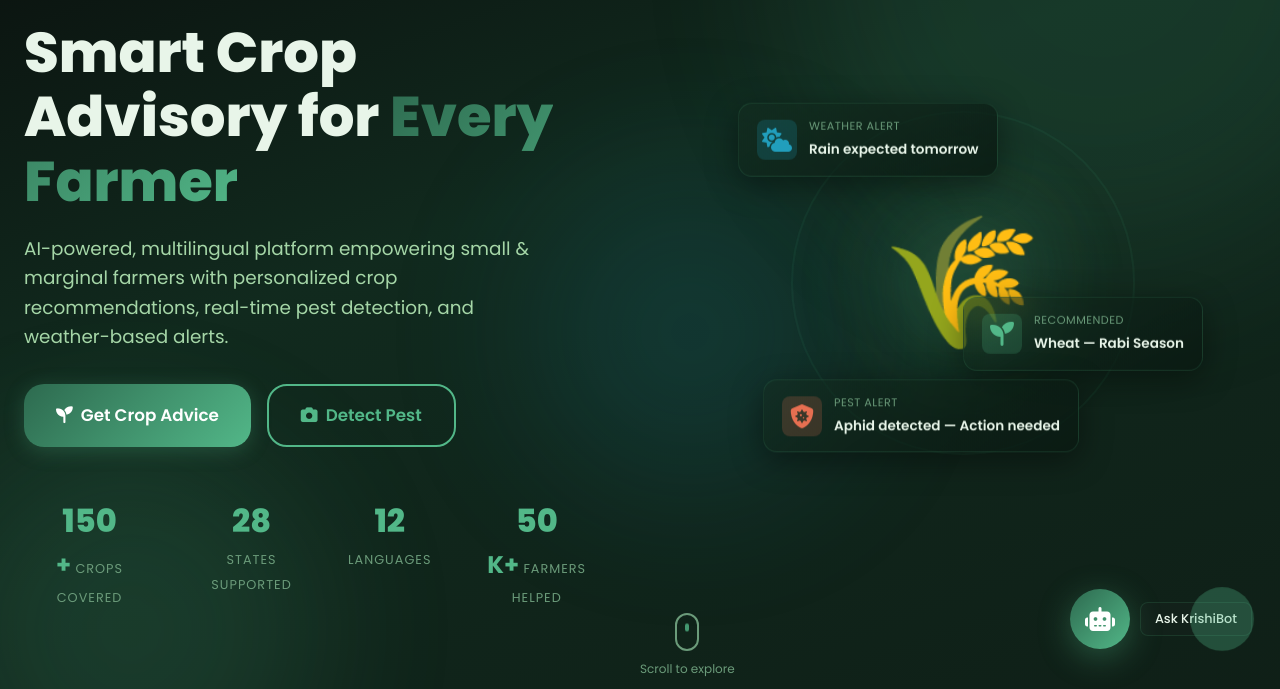
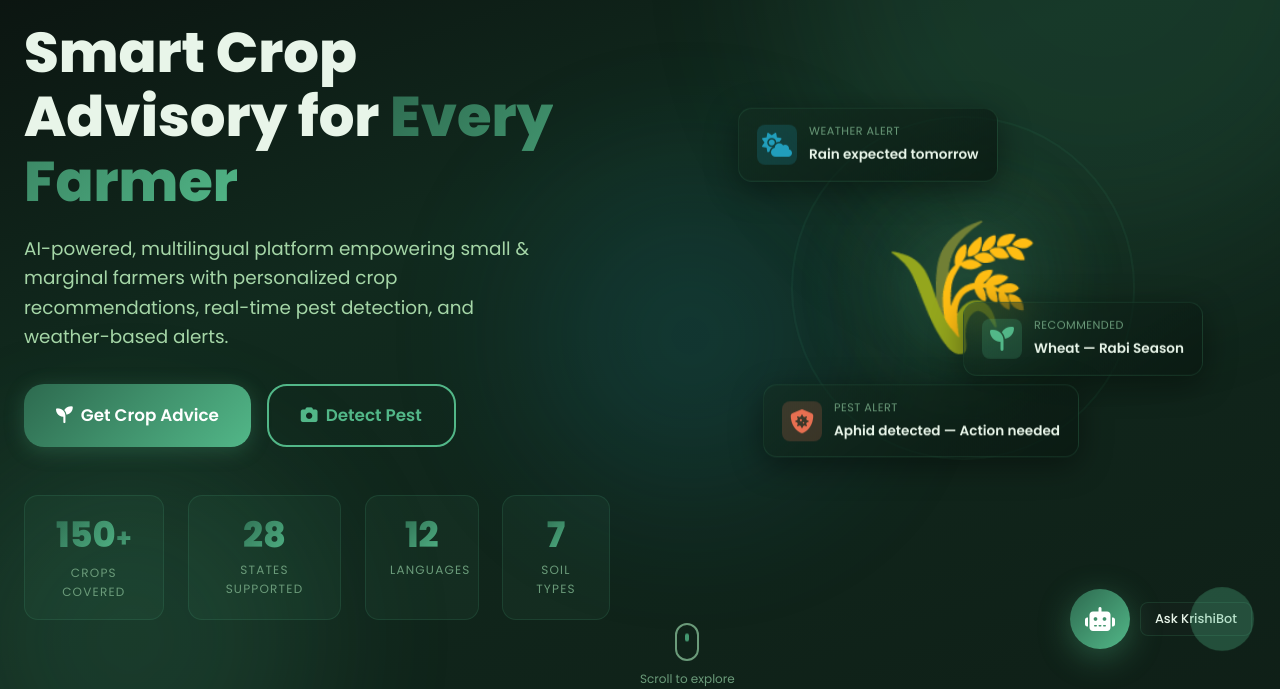
Before and after one commit to sheshankswamy/KrishiMitra, a plain HTML site: page index.html in a window 1280 px wide. Shown: the part 123-812 px from the top of the page. Drawn offline with Linux system fonts and the light colour scheme.

Commit message:
Updated project

```diff
--- a/index.html
+++ b/index.html
@@ -90,8 +90,8 @@
                         <span class="stat-label" data-i18n="stat_langs">Languages</span>
                     </div>
                     <div class="stat-item">
-                        <span class="stat-number" data-target="50">0</span><span class="stat-suffix">K+</span>
-                        <span class="stat-label" data-i18n="stat_farmers">Farmers Helped</span>
+                        <span class="stat-number" data-target="7">0</span>
+                        <span class="stat-label" data-i18n="stat_soils">Soil Types</span>
                     </div>
                 </div>
             </div>
@@ -427,12 +427,12 @@
                     <ul>
                         <li><i class="fas fa-envelope"></i> team@krishimitra.in</li>
                         <li><i class="fas fa-phone"></i> 1800-XXX-XXXX</li>
-                        <li><i class="fas fa-map-marker-alt"></i> <span data-i18n="footer_location">Punjab, India</span></li>
+                        <li><i class="fas fa-map-marker-alt"></i> <span data-i18n="footer_location">India</span></li>
                     </ul>
                 </div>
             </div>
             <div class="footer-bottom">
-                <p>&copy; 2025 KrishiMitra — SIH Problem Statement #25010 | <span data-i18n="footer_org">Government of Punjab</span></p>
+                <p>&copy; 2025 KrishiMitra — SIH Problem Statement #25010 | <span data-i18n="footer_org">Government of India</span></p>
             </div>
         </div>
     </footer>
--- a/script.js
+++ b/script.js
@@ -144,7 +144,13 @@ function animateCounter(el) {
         const progress = Math.min(elapsed / duration, 1);
         const eased = 1 - Math.pow(1 - progress, 3);
         el.textContent = Math.round(target * eased);
-        if (progress < 1) requestAnimationFrame(update);
+        if (progress < 1) {
+            requestAnimationFrame(update);
+        } else {
+            // Pulse effect when counter finishes
+            el.classList.add('counted');
+            setTimeout(() => el.classList.remove('counted'), 500);
+        }
     }
     requestAnimationFrame(update);
 }
--- a/style.css
+++ b/style.css
@@ -397,32 +397,94 @@ input, select { font-family: inherit; }
 
 /* Hero Stats */
 .hero-stats {
-    display: flex; gap: 32px;
+    display: flex; gap: 24px;
     animation: fadeInUp 0.6s ease 0.4s both;
 }
 
 .stat-item {
     text-align: center;
+    padding: 18px 24px;
+    background: rgba(82, 183, 136, 0.06);
+    border: 1px solid rgba(82, 183, 136, 0.15);
+    border-radius: var(--radius-md);
+    backdrop-filter: blur(8px);
+    transition: all 0.4s cubic-bezier(0.175, 0.885, 0.32, 1.275);
+    opacity: 0;
+    transform: translateY(20px);
+    animation: statPop 0.6s cubic-bezier(0.175, 0.885, 0.32, 1.275) forwards;
+    position: relative;
+    overflow: hidden;
+}
+
+.stat-item::before {
+    content: '';
+    position: absolute;
+    top: 0; left: 0;
+    width: 100%; height: 3px;
+    background: var(--gradient-primary);
+    transform: scaleX(0);
+    transition: transform 0.4s ease;
+}
+
+.stat-item:hover::before {
+    transform: scaleX(1);
+}
+
+.stat-item:nth-child(1) { animation-delay: 0.5s; }
+.stat-item:nth-child(2) { animation-delay: 0.7s; }
+.stat-item:nth-child(3) { animation-delay: 0.9s; }
+.stat-item:nth-child(4) { animation-delay: 1.1s; }
+
+.stat-item:hover {
+    transform: translateY(-6px) scale(1.05);
+    border-color: var(--accent-2);
+    box-shadow: 0 8px 32px rgba(82, 183, 136, 0.2), 0 0 0 1px rgba(82, 183, 136, 0.1);
+    background: rgba(82, 183, 136, 0.1);
+}
+
+@keyframes statPop {
+    0% { opacity: 0; transform: translateY(20px) scale(0.8); }
+    60% { transform: translateY(-4px) scale(1.05); }
+    100% { opacity: 1; transform: translateY(0) scale(1); }
 }
 
 .stat-number {
-    font-size: 2rem;
+    font-size: 2.2rem;
     font-weight: 800;
-    color: var(--accent-2);
-    display: block;
+    background: var(--gradient-primary);
+    -webkit-background-clip: text;
+    -webkit-text-fill-color: transparent;
+    background-clip: text;
+    display: inline;
+    line-height: 1.2;
+}
+
+.stat-number.counted {
+    animation: numberPulse 0.5s ease;
+}
+
+@keyframes numberPulse {
+    0% { transform: scale(1); }
+    50% { transform: scale(1.15); }
+    100% { transform: scale(1); }
 }
 
 .stat-suffix {
-    font-size: 1.5rem;
+    font-size: 1.6rem;
     font-weight: 700;
-    color: var(--accent-2);
+    background: var(--gradient-primary);
+    -webkit-background-clip: text;
+    -webkit-text-fill-color: transparent;
+    background-clip: text;
 }
 
 .stat-label {
-    font-size: 0.8rem;
+    font-size: 0.75rem;
     color: var(--text-muted);
     text-transform: uppercase;
-    letter-spacing: 1px;
+    letter-spacing: 1.2px;
+    margin-top: 4px;
+    display: block;
 }
 
 /* Hero Visual */
```
